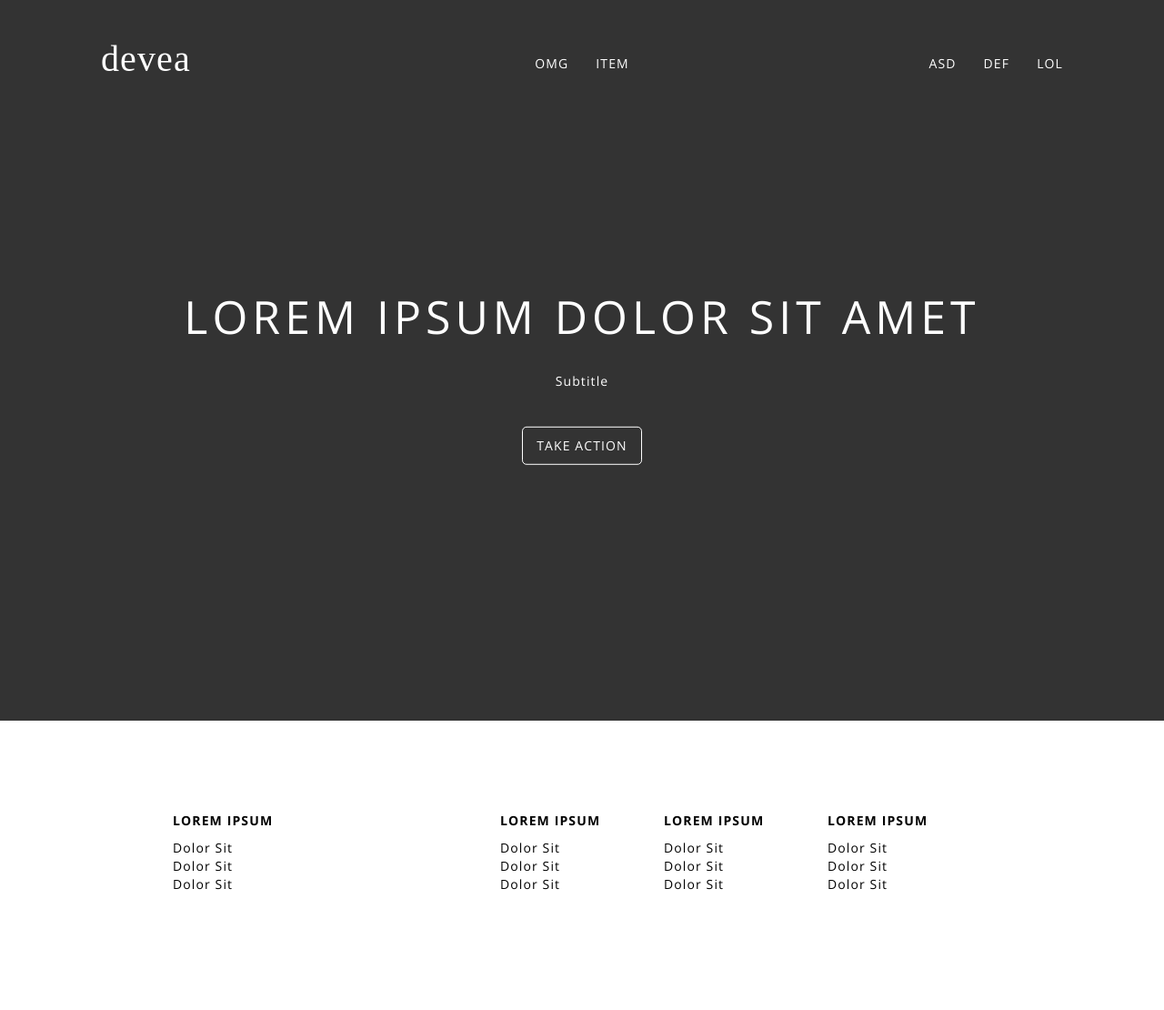
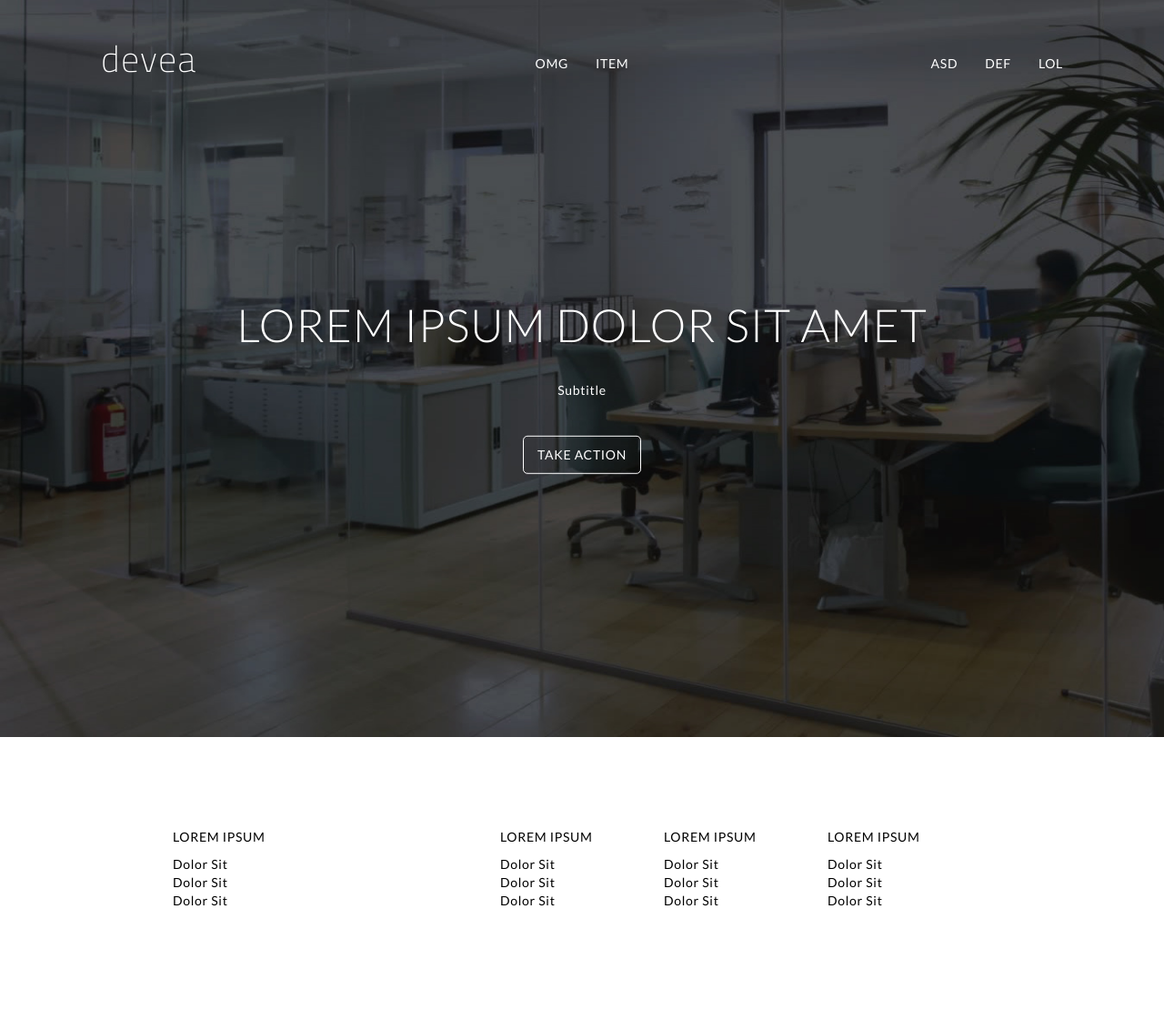
Before and after one commit to eemelia/deveasoftware.github.io, a Jekyll site: the page built from index.html, in a window 1280 px wide. Shown: the whole page at 91% size. Built offline with Jekyll 4.4.1, drawn with Linux system fonts in a browser that asks for light colours; nearby versions of some CDN libraries.

Commit message:
design changes

```diff
--- a/_includes/head.html
+++ b/_includes/head.html
@@ -10,7 +10,7 @@
   <link rel="canonical" href="{{ page.url | replace:'index.html','' | prepend: site.baseurl | prepend: site.url }}">
   <link rel="alternate" type="application/rss+xml" title="{{ site.title }}" href="{{ "/feed.xml" | prepend: site.baseurl | prepend: site.url }}">
 
-  <link href="https://fonts.googleapis.com/css?family=Open+Sans:300,300i,400,400i,600,700" rel="stylesheet">
+  <link href="https://fonts.googleapis.com/css?family=Cairo:200,300,400,600,700,900|Lato:100,100i,300,300i,400,400i,700,700i,900,900i" rel="stylesheet">
 
   <!-- HTML5 shim and Respond.js for IE8 support of HTML5 elements and media queries -->
   <!-- WARNING: Respond.js doesn't work if you view the page via file:// -->
--- a/css/main.scss
+++ b/css/main.scss
@@ -9,7 +9,10 @@ $gray-light: lighten($gray-base, 46.7%); // #777
 $brand-primary: $gray-light;
 $text-color: black;
 
-$font-family-sans-serif: 'Open Sans', 'Helvetica Neue', Helvetica, Arial, sans-serif;
+$font-family-sans-serif: 'Lato', 'Helvetica Neue', Helvetica, Arial, sans-serif;
+$font-family-logo: 'Cairo', $font-family-sans-serif;
+$font-weight-logo: 200;
+$letter-spacing-logo: 0.033em;
 
 $header-height: 100px;
 
@@ -22,8 +25,7 @@ $header-height: 100px;
 @import 'bootstrap';
 
 body, button {
-  font-weight: lighter;
-  letter-spacing: 0.08em;
+  letter-spacing: 0.05em;
 }
 
 header {
@@ -63,14 +65,16 @@ button {
 
 .footer-nav-heading {
   text-transform: uppercase;
-  font-weight: bold;
+  font-weight: 500;
 }
 
 .hero-header {
   position: relative;
-  height: 88vh;
+  height: 90vh;
 
   background-color: $gray-dark;
+  background-image: url('../images/stock/office.jpg');
+  background-size: cover;
 }
 
 .header-nav {
@@ -117,8 +121,9 @@ button {
   top: -5px;
   text-transform: none;
   font-size: 40px;
-  font-family: 'Hoefler Text Regular';
-  font-weight: light;
+  font-family: $font-family-logo;
+  font-weight: $font-weight-logo;
+  letter-spacing: $letter-spacing-logo;
 }
 
 .hero {
@@ -135,8 +140,7 @@ button {
   margin-bottom: 25px;
   font-size: 50px;
   text-transform: uppercase;
-  font-weight: lighter;
-  letter-spacing: 0.1em;
+  font-weight: 300;
 }
 
 .hero-subtitle {
--- /dev/null
+++ b/robots.txt
@@ -0,0 +1,3 @@
+User-agent: *
+Disallow: /fonts/
+Disallow: /images/stock/
```
Also changed, not shown: images/stock/office.jpg (added), 1 other file.
